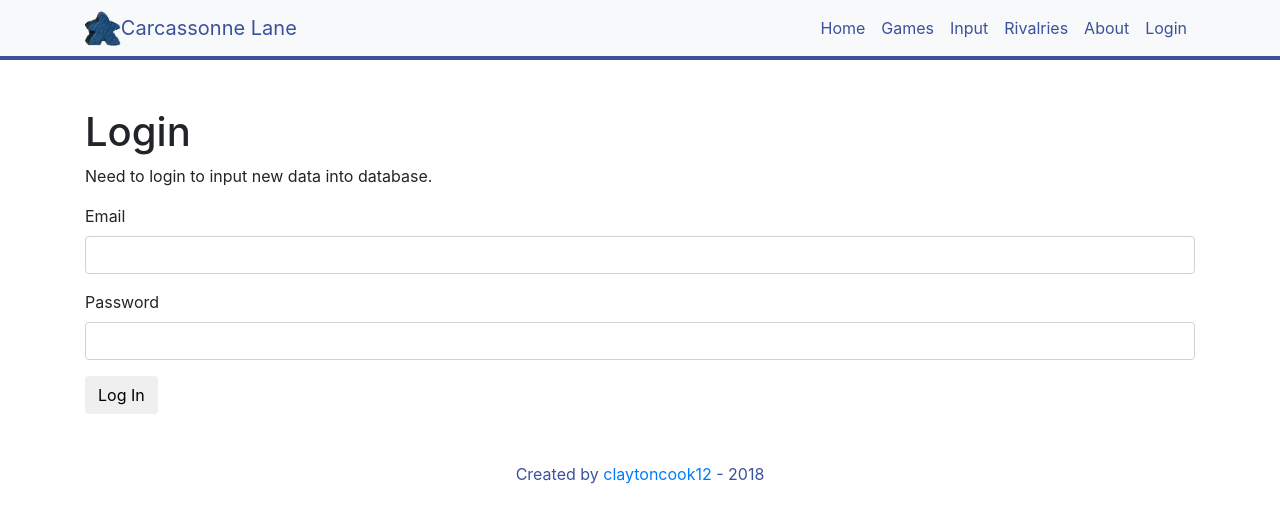
After one commit to claytoncook12/TheLaneCarcassonne, a Flask app: page /Login in a window 1280 px wide. The commit adds this page. Shown: the top 523 px of the page. Run offline with Flask 2, Linux system fonts and the light colour scheme; some libraries are stand-ins or nearby versions.

Commit message:
Add login

```diff
--- a/app/main.py
+++ b/app/main.py
@@ -1,13 +1,13 @@
-from flask import Flask, render_template, url_for, request, flash, redirect
+from flask import Flask, render_template, url_for, request, flash, redirect, session, g
 from flask_bootstrap import Bootstrap
 import os
 from datetime import datetime
 import re
 from flask_sqlalchemy import SQLAlchemy
 from flask_wtf import FlaskForm
-from wtforms import StringField, SubmitField,IntegerField, DateTimeField, SelectField
+from wtforms import StringField, SubmitField,IntegerField, DateTimeField, SelectField, PasswordField
 from wtforms.ext.sqlalchemy.fields import QuerySelectField
-from wtforms.validators import Required
+from wtforms.validators import Required, Length, Email
 from sqlalchemy import func
 from sqlalchemy.sql import label
 import pandas as pd
@@ -17,6 +17,10 @@ app.config['TESTING'] = True
 app.config['SECRET_KEY'] = 'hard to guess string' # Need to use environment variable
 bootstrap = Bootstrap(app)
 app.testing = True
+
+# Login creds, Need to make environment variables
+password = "password"
+username = "claytoncook12@gmail.com"
 
 # Database Setup
 basedir = os.path.abspath(os.path.dirname(__file__))
@@ -80,9 +84,14 @@ class PlayerForm(FlaskForm):
 
 class GameForm(FlaskForm):
     date = DateTimeField('Game was played (Format Year-Month-Day Hour:Minute)', format='%Y-%m-%d %H:%M',
-                         validators=[Required()])
+                         validators=[Required("Check Format of Data Time")])
     num_players = IntegerField('Number of players (must be integer): ',validators=[Required()])
     submit = SubmitField('Submit')
+
+class LoginForm(FlaskForm):
+    email = StringField('Email',validators=[Email("This field requires an email address"),Required(), Length(1,64),])
+    password = PasswordField('Password',validators=[Required()])
+    submit = SubmitField('Log In')
 # End Forms Setup
 
 # Functions
@@ -150,6 +159,36 @@ def AC1V1():
 def index():
     return render_template('index.html')
 
+@app.route('/Login', methods=['GET', 'POST'])
+def login():
+    form = LoginForm()
+
+    if request.method == 'POST':
+        if form.validate_on_submit():
+            session.pop('email', None)
+
+            if request.form['password'] == password and request.form['email'] == username: ## Need to update to use environment variable
+                session['email'] = request.form['email']
+                flash('Successfully login in under {}'.format(session['email']))
+                return redirect(url_for('index'))
+            else:
+                flash('Invalid credentials')
+
+    return render_template('login.html',form=form)
+
+@app.route('/LogOut')
+def logout():
+    session.pop('email',None)
+    return render_template('logOut.html')
+
+
+# decarator for handling if user logged in
+@app.before_request
+def before_request():
+    g.email = None
+    if 'email' in session:
+        g.email = session['email']
+
 @app.route('/Games/<int:page_num>')
 def games(page_num):
     pagination = db.session.query(Outcome,Player, Game).outerjoin(
@@ -197,29 +236,33 @@ def about():
 def input():
     form = OutcomeForm()
 
-    if request.method == 'POST':
-        if form.validate_on_submit():
-            name = form.player_list.data
-            game = form.game_list.data
-            outcome = form.outcome_input.data
-            pts = form.pts_input.data
+    if g.email:
+        if request.method == 'POST':
+            if form.validate_on_submit():
+                name = form.player_list.data
+                game = form.game_list.data
+                outcome = form.outcome_input.data
+                pts = form.pts_input.data
 
-            form.player_list.data,form.game_list.data,form.outcome_input.data,form.pts_input.data = '','','',''
+                form.player_list.data,form.game_list.data,form.outcome_input.data,form.pts_input.data = '','','',''
 
-            # Find Player and Game in Database
-            findPlayer = Player.query.filter_by(name=name.name).first()
-            findGame = Game.query.filter_by(number=game.number).first()
+                # Find Player and Game in Database
+                findPlayer = Player.query.filter_by(name=name.name).first()
+                findGame = Game.query.filter_by(number=game.number).first()
 
-            # Add to Database
-            findOutcome = Outcome.query.filter_by(player=findPlayer,game=findGame).first()
-            if findOutcome == None:
-                addOutcome = Outcome(outcome=outcome,pts=pts,player=findPlayer, game=findGame)
-                db.session.add(addOutcome)
-                flash('AddedPlayer/Game outcome to database')
-            else:
-                flash('Player/Game outcome already in database')
+                # Add to Database
+                findOutcome = Outcome.query.filter_by(player=findPlayer,game=findGame).first()
+                if findOutcome == None:
+                    addOutcome = Outcome(outcome=outcome,pts=pts,player=findPlayer, game=findGame)
+                    db.session.add(addOutcome)
+                    flash('Added {} to Game {} to database'.format(findPlayer,findGame))
+                else:
+                    flash('Player/Game outcome already in database')
 
-    return render_template('input.html', form=form)
+        return render_template('input.html', form=form)
+    flash('Need to Login to input data.')
+    return redirect(url_for('index'))
+
 
 @app.route('/Input/Player', methods=['GET', 'POST'])
 def inputPlayer():
--- a/app/templates/base.html
+++ b/app/templates/base.html
@@ -52,6 +52,13 @@
             <li class="nav-item">
               <a class="nav-link" href="/About">About</a>
             </li>
+            <li class="nav-item">
+              {% if g.email %}
+                <a class="nav-link" href="/LogOut">Log Out</a>
+              {% else %}
+                <a class="nav-link" href="/Login">Login</a>
+              {% endif %}
+            </li>
           </ul>
         </div>
       </div>
--- /dev/null
+++ b/app/templates/login.html
@@ -0,0 +1,17 @@
+{% extends "base.html" %}
+{% import "bootstrap/wtf.html" as wtf %}
+
+{% block header %}{% endblock %}
+
+{% block page_content %}
+<section class="py-5">
+	<div class="container">
+		<h1>Login</h1>
+
+		<p>Need to login to input new data into database.</p>
+
+		{{wtf.quick_form(form)}}
+
+	</div>
+</section>
+{% endblock %}
```
Also changed, not shown: app/templates/logOut.html (added, +13 -0 lines).
